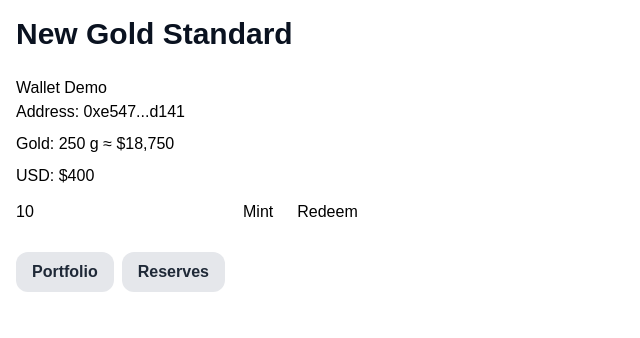
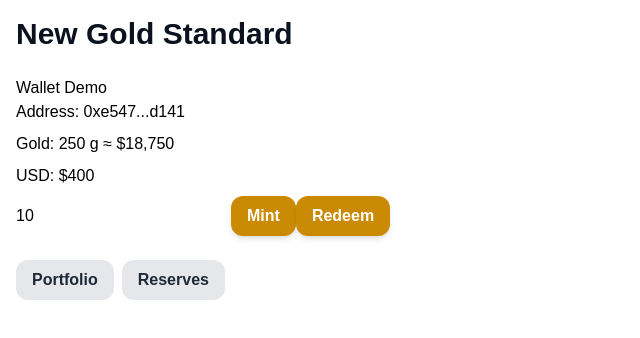
Before and after one commit to Hajrajadoon/hybrid-gold-frontend, a React (Create React App) app: page / in a window 1280 px wide. Shown: the top 338 px of the page, without its empty margins (0-640 px from the left). Built offline with nearby package versions, Linux system fonts and the light colour scheme.

Commit message:
Update button.tsx

```diff
--- a/src/components/ui/button.tsx
+++ b/src/components/ui/button.tsx
@@ -1,6 +1,16 @@
 import React from "react";
 
-export const Button: React.FC<React.ButtonHTMLAttributes<HTMLButtonElement> & { variant?: "outline" }> = ({ children, variant, ...props }) => {
-  const className = variant === "outline" ? "border px-3 py-1 rounded" : "px-3 py-1 rounded";
-  return <button {...props} className={className}>{children}</button>;
-};
+interface ButtonProps {
+  children: React.ReactNode;
+  onClick?: () => void;
+  className?: string;
+}
+
+export const Button: React.FC<ButtonProps> = ({ children, onClick, className = "" }) => (
+  <button
+    onClick={onClick}
+    className={`px-4 py-2 rounded-xl bg-yellow-600 text-white font-semibold shadow-md hover:scale-105 transition ${className}`}
+  >
+    {children}
+  </button>
+);
```
